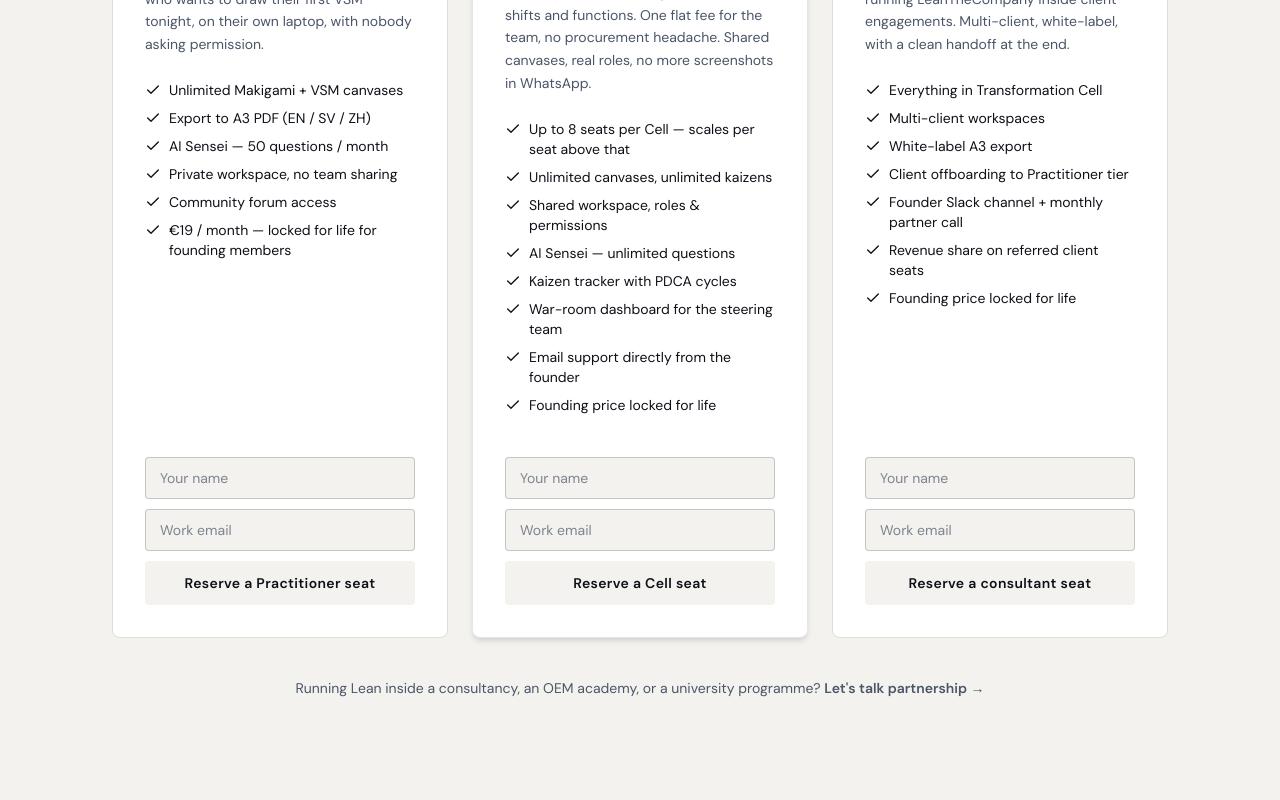
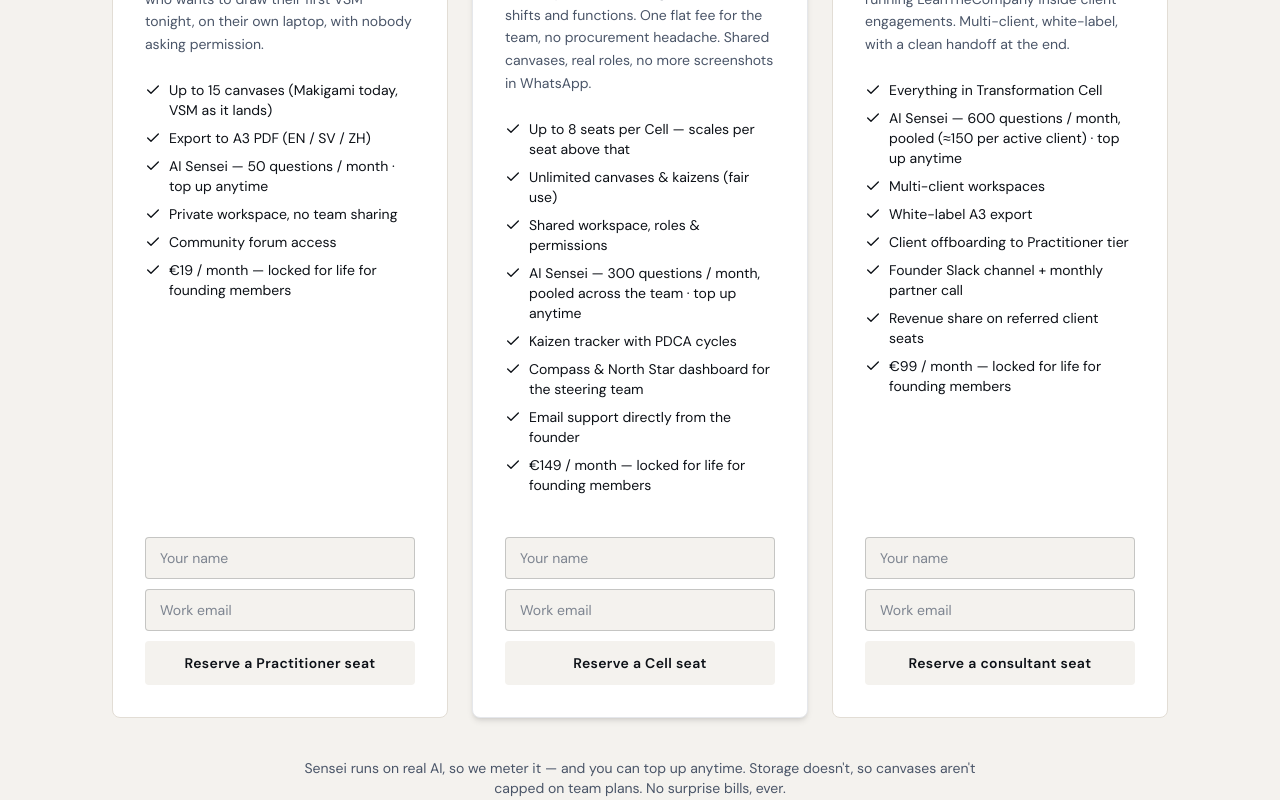
Before and after one commit to gostaallan/leanthecompany-web, a Next.js app: page /en in a window 1280 px wide. Shown: the part 6760-7560 px from the top of the page. Built offline with nearby package versions, Linux system fonts and the light colour scheme.

Commit message:
Pricing: meter Sensei (50/300/600) + top-up, fair-use canvases, reveal EUR149/99, Compass rename

```diff
--- a/src/components/marketing/Pricing.tsx
+++ b/src/components/marketing/Pricing.tsx
@@ -168,8 +168,13 @@ export function Pricing() {
           })}
         </div>
 
+        {/* Metering note — explains why Sensei is capped + top-up, so a limit reads as fair */}
+        <p className="text-center text-sm text-ink-soft mt-10 max-w-2xl mx-auto">
+          {t('meteringNote')}
+        </p>
+
         {/* Partner strip */}
-        <p className="text-center text-sm text-ink-soft mt-10">
+        <p className="text-center text-sm text-ink-soft mt-6">
           {t('partnerNote')}{' '}
           <a href="mailto:hello@leanthecompany.com" className="font-semibold text-amber-DEFAULT hover:text-ink transition-colors">
             {t('partnerCta')}
--- a/src/locales/en.json
+++ b/src/locales/en.json
@@ -190,6 +190,7 @@
     "headline": "Three ways to use it. One product, built once.",
     "lead": "We're not selling the platform yet — we're building it. The first 100 founding members get 30 days free when it opens, then their price locked for life. Privilege, not discount.",
     "comingSoon": "Coming soon",
+    "meteringNote": "Sensei runs on real AI, so we meter it — and you can top up anytime. Storage doesn't, so canvases aren't capped on team plans. No surprise bills, ever.",
     "founding": {
       "eyebrow": "Founding 100",
       "headline": "Be one of the first 100. Pay full price. Lock that price forever.",
@@ -203,9 +204,9 @@
         "desc": "For the operator, engineer or Lean coach who wants to draw their first VSM tonight, on their own laptop, with nobody asking permission.",
         "cta": "Reserve a Practitioner seat",
         "features": [
-          "Unlimited Makigami + VSM canvases",
+          "Up to 15 canvases (Makigami today, VSM as it lands)",
           "Export to A3 PDF (EN / SV / ZH)",
-          "AI Sensei — 50 questions / month",
+          "AI Sensei — 50 questions / month · top up anytime",
           "Private workspace, no team sharing",
           "Community forum access",
           "€19 / month — locked for life for founding members"
@@ -218,13 +219,13 @@
         "cta": "Reserve a Cell seat",
         "features": [
           "Up to 8 seats per Cell — scales per seat above that",
-          "Unlimited canvases, unlimited kaizens",
+          "Unlimited canvases & kaizens (fair use)",
           "Shared workspace, roles & permissions",
-          "AI Sensei — unlimited questions",
+          "AI Sensei — 300 questions / month, pooled across the team · top up anytime",
           "Kaizen tracker with PDCA cycles",
-          "War-room dashboard for the steering team",
+          "Compass & North Star dashboard for the steering team",
           "Email support directly from the founder",
-          "Founding price locked for life"
+          "€149 / month — locked for life for founding members"
         ]
       },
       "consultant": {
@@ -234,12 +235,13 @@
         "cta": "Reserve a consultant seat",
         "features": [
           "Everything in Transformation Cell",
+          "AI Sensei — 600 questions / month, pooled (≈150 per active client) · top up anytime",
           "Multi-client workspaces",
           "White-label A3 export",
           "Client offboarding to Practitioner tier",
           "Founder Slack channel + monthly partner call",
           "Revenue share on referred client seats",
-          "Founding price locked for life"
+          "€99 / month — locked for life for founding members"
         ]
       }
     },
--- a/src/locales/sv.json
+++ b/src/locales/sv.json
@@ -196,6 +196,7 @@
       "body": "När åtkomsten öppnar får grundarmedlemmarna 30 dagar gratis — utan kort. Därefter betalar grundare sitt grundarpris för respektive nivå — och det priset rör sig aldrig för dem. Du får också en kvartalsvis Grundarrunda med mig, ditt företag på den officiella Founding 100-tavlan (med ditt godkännande), och första tjing på varje ny modul innan den lanseras. Vi valde privilegium framför rabatt — kunder som betalar fullt pris bygger en skarpare produkt. Säg upp när du vill — ingen långsiktig bindning från din sida, bara prislåsningen från vår.",
       "spots": "100 grundarplatser"
     },
+    "meteringNote": "Sensei drivs av riktig AI, så vi mäter den — och du kan fylla på när som helst. Lagring kostar nästan inget, så canvas är inte begränsade på team-planer. Inga överraskningar på fakturan, någonsin.",
     "tiers": {
       "practitioner": {
         "title": "Practitioner",
@@ -203,9 +204,9 @@
         "desc": "För operatören, ingenjören eller Lean-coachen som vill rita sin första VSM ikväll, på sin egen laptop, utan att be någon om lov.",
         "cta": "Reservera en Practitioner-plats",
         "features": [
-          "Obegränsade Makigami + VSM-canvasar",
+          "Upp till 15 canvas (Makigami idag, VSM när det landar)",
           "Export till A3-PDF (EN / SV / ZH)",
-          "AI-sensei — 50 frågor / månad",
+          "AI-sensei — 50 frågor / månad · fyll på när som helst",
           "Privat workspace, ingen team-delning",
           "Tillgång till community-forum",
           "€19 / månad — låst för livet för grundarmedlemmar"
@@ -218,13 +219,13 @@
         "cta": "Boka en cellplats",
         "features": [
           "Upp till 8 platser per cell — skalar per plats över det",
-          "Obegränsat antal canvas, obegränsat antal kaizen",
+          "Obegränsat antal canvas & kaizen (fair use)",
           "Delat workspace, roller och behörigheter",
-          "AI-sensei — obegränsade frågor",
+          "AI-sensei — 300 frågor / månad, delat i teamet · fyll på när som helst",
           "Kaizen-tracker med PDCA-cykler",
-          "Warroom-dashboard för styrgruppen",
+          "Compass & North Star-dashboard för styrgruppen",
           "E-postsupport direkt från grundaren",
-          "Grundarpris låst för livet"
+          "€149 / månad — låst för livet för grundarmedlemmar"
         ]
       },
       "consultant": {
@@ -234,12 +235,13 @@
         "cta": "Boka en konsultplats",
         "features": [
           "Allt i Transformationscell",
+          "AI-sensei — 600 frågor / månad, delat (≈150 per aktiv kund) · fyll på när som helst",
           "Fler-kunds-workspaces",
           "White-label A3-export",
           "Kund-offboarding till Practitioner-nivå",
           "Grundarens Slack-kanal + månatligt partnersamtal",
           "Intäktsdelning för hänvisade kundplatser",
-          "Grundarpris låst för livet"
+          "€99 / månad — låst för livet för grundarmedlemmar"
         ]
       }
     },
--- a/src/locales/zh.json
+++ b/src/locales/zh.json
@@ -196,6 +196,7 @@
       "body": "产品开放时,创始会员获得 30 天免费试用——无需绑卡。之后,创始会员按各自方案的创始价格付费,该价格对他们永远不变。您还将获得每季度一次的创始人圆桌会(与我视频);经您授权,贵公司将出现在 Founding 100 荣誉墙上;每个新模块上线前一周率先体验。我们选择特权而非折扣——按原价付费的客户能打造更锐利的产品。可随时取消——您方无长期承诺,只有我方的价格锁定承诺。",
       "spots": "共 100 个创始席位"
     },
+    "meteringNote": "老师傅由真正的 AI 驱动,所以我们对它计量——你可以随时充值加量。存储几乎不花钱,所以团队套餐的画布不设上限。绝不会有意外账单。",
     "tiers": {
       "practitioner": {
         "title": "实践者版",
@@ -203,9 +204,9 @@
         "desc": "给那位今晚就想在自己笔记本上画出第一张 VSM 的操作工、工程师或精益教练——不用问任何人。",
         "cta": "预订 Practitioner 席位",
         "features": [
-          "无限的 Makigami + VSM 画布",
+          "至多 15 张画布(目前 Makigami,VSM 上线后开放)",
           "导出 A3 PDF(EN / SV / ZH)",
-          "AI 老师傅——每月 50 个问题",
+          "AI 老师傅——每月 50 个问题 · 可随时充值加量",
           "个人工作区,不支持团队共享",
           "社区论坛访问权限",
           "每月 €19 —— 创始会员终身锁定"
@@ -218,13 +219,13 @@
         "cta": "预定一个小组席位",
         "features": [
           "每个小组至多 8 个席位 — 超出后按席位扩展",
-          "画布无限、改善无限",
+          "画布与改善无限(合理使用)",
           "共享工作区,角色与权限",
-          "AI 老师傅——无限提问",
+          "AI 老师傅——每月 300 个问题,团队共享 · 可随时充值加量",
           "带 PDCA 循环的改善追踪器",
-          "指导小组作战室仪表板",
+          "Compass & North Star 仪表板,供指导小组使用",
           "直通创始人的邮件支持",
-          "创始价格永久锁定"
+          "每月 €149 —— 创始会员终身锁定"
         ]
       },
       "consultant": {
@@ -234,12 +235,13 @@
         "cta": "预定一个顾问席位",
         "features": [
           "包含转型小组版全部功能",
+          "AI 老师傅——每月 600 个问题,共享池(每个活跃客户约 150 个)· 可随时充值加量",
           "多客户工作区",
           "白标 A3 导出",
           "项目结束后客户可切回实践者版",
           "创始人 Slack 频道 + 每月合作伙伴会议",
           "推荐客户的席位收入分成",
-          "创始价格永久锁定"
+          "每月 €99 —— 创始会员终身锁定"
         ]
       }
     },
```
Also changed, not shown: PREVIEW.html (+18 -10 lines).
